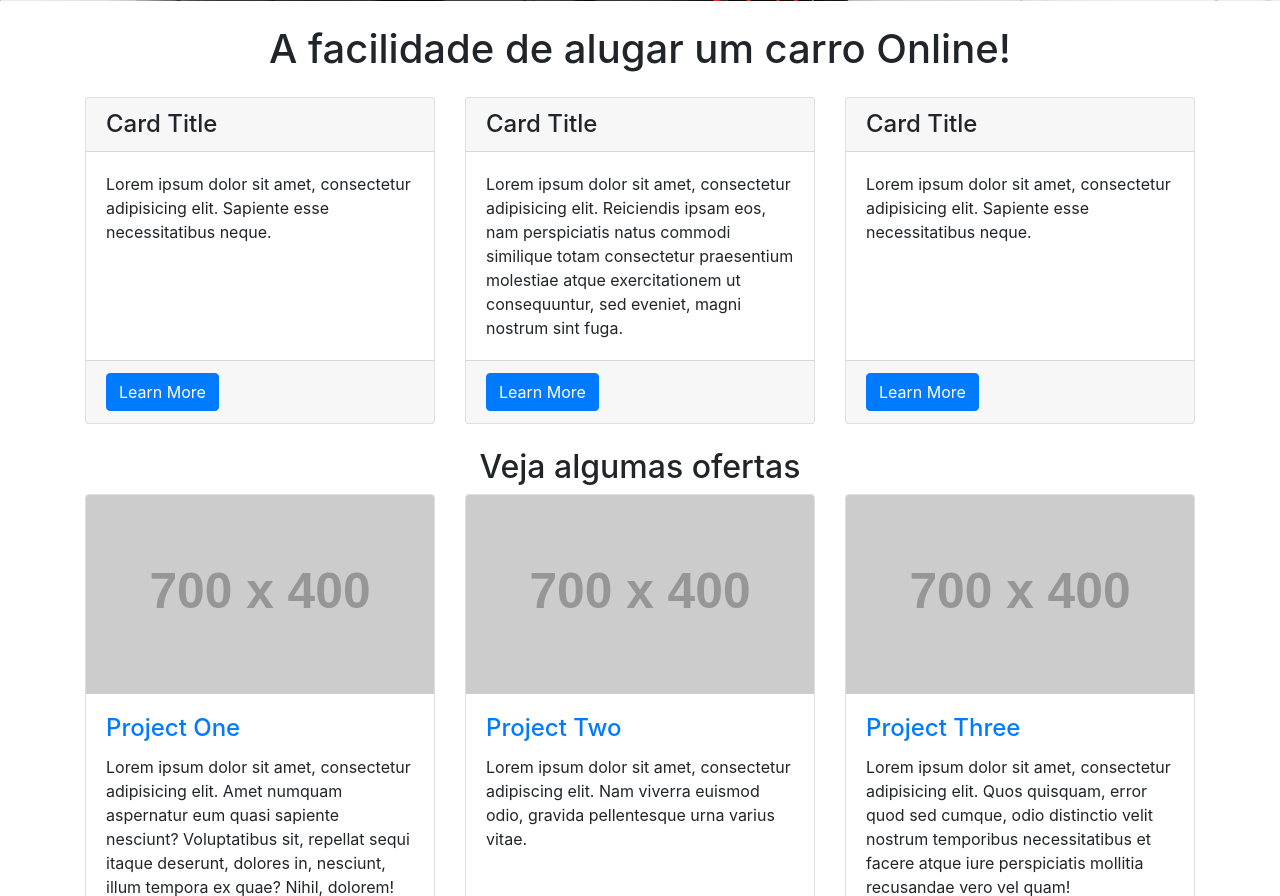
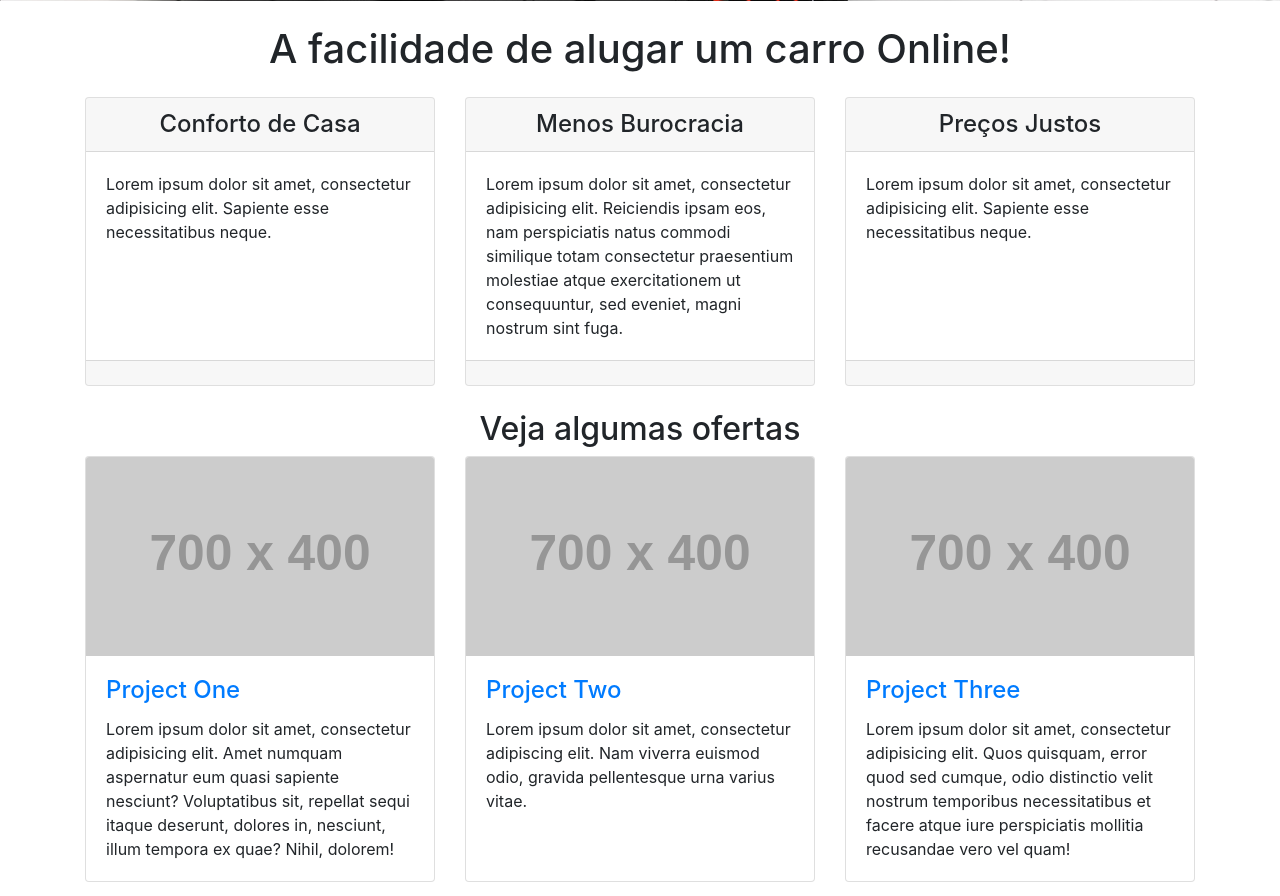
Before and after one commit to brunacoquirodrigues/Prog_Comercial, a Django app: page / in a window 1280 px wide. Shown: the part 575-1471 px from the top of the page. Run offline with Django 3.2, Linux system fonts and the light colour scheme; grey boxes labelled with a size stand in for pictures from a placeholder-image service; some libraries are stand-ins or nearby versions.

Commit message:
atualizando o template do site~

```diff
--- a/carRent/rental/templates/homepage.html
+++ b/carRent/rental/templates/homepage.html
@@ -10,34 +10,34 @@
       <div class="row">
         <div class="col-lg-4 mb-4">
           <div class="card h-100">
-            <h4 class="card-header">Card Title</h4>
+            <h4 class="card-header" style="text-align:center;">Conforto de Casa</h4>
             <div class="card-body">
               <p class="card-text">Lorem ipsum dolor sit amet, consectetur adipisicing elit. Sapiente esse necessitatibus neque.</p>
             </div>
             <div class="card-footer">
-              <a href="#" class="btn btn-primary">Learn More</a>
+
             </div>
           </div>
         </div>
         <div class="col-lg-4 mb-4">
           <div class="card h-100">
-            <h4 class="card-header">Card Title</h4>
+            <h4 class="card-header" style="text-align:center;">Menos Burocracia</h4>
             <div class="card-body">
               <p class="card-text">Lorem ipsum dolor sit amet, consectetur adipisicing elit. Reiciendis ipsam eos, nam perspiciatis natus commodi similique totam consectetur praesentium molestiae atque exercitationem ut consequuntur, sed eveniet, magni nostrum sint fuga.</p>
             </div>
             <div class="card-footer">
-              <a href="#" class="btn btn-primary">Learn More</a>
+
             </div>
           </div>
         </div>
         <div class="col-lg-4 mb-4">
           <div class="card h-100">
-            <h4 class="card-header">Card Title</h4>
+            <h4 class="card-header" style="text-align:center;">Preços Justos</h4>
             <div class="card-body">
               <p class="card-text">Lorem ipsum dolor sit amet, consectetur adipisicing elit. Sapiente esse necessitatibus neque.</p>
             </div>
             <div class="card-footer">
-              <a href="#" class="btn btn-primary">Learn More</a>
+
             </div>
           </div>
         </div>
--- a/carRent/rental/templates/index.html
+++ b/carRent/rental/templates/index.html
@@ -24,18 +24,28 @@
     <!-- Navigation -->
     <nav class="navbar fixed-top navbar-expand-lg navbar-dark bg-dark fixed-top">
       <div class="container">
-        <a class="navbar-brand" href="index.html">CarRent</a>
+        <a class="navbar-brand" href="/">CarRent</a>
         <button class="navbar-toggler navbar-toggler-right" type="button" data-toggle="collapse" data-target="#navbarResponsive" aria-controls="navbarResponsive" aria-expanded="false" aria-label="Toggle navigation">
           <span class="navbar-toggler-icon"></span>
         </button>
         <div class="collapse navbar-collapse" id="navbarResponsive">
           <ul class="navbar-nav ml-auto">
+            {% if user.is_authenticated %}
             <li class="nav-item">
-              <a class="nav-link" href="about.html">Cadastre-se</a>
+              <a class="nav-link">{{ user.first_name }} {{user.last_name}}</a>
+            </li>
+
+            <li class="nav-item">
+            <a class="nav-link" href="{% url 'logout' %}">Logout</a>
+            </li>
+            {% else %}
+            <li class="nav-item">
+              <a class="nav-link" href="{% url 'signup' %}">Cadastre-se</a>
             </li>
             <li class="nav-item">
-              <a class="nav-link" href="services.html">Login</a>
+              <a class="nav-link" href="{% url 'login' %}">Login</a>
             </li>
+            {% endif %}
             {% comment %} <li class="nav-item">
               <a class="nav-link" href="contact.html">Contact</a>
             </li>
```
